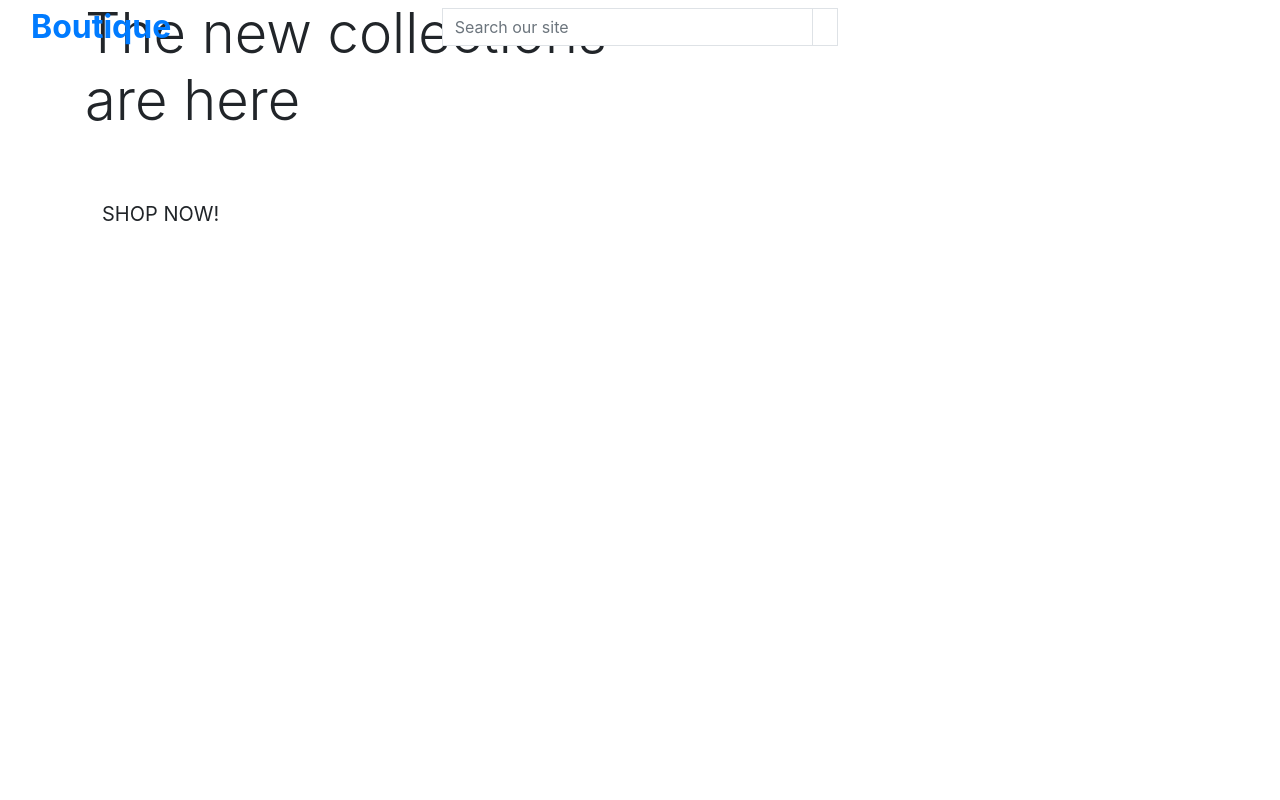
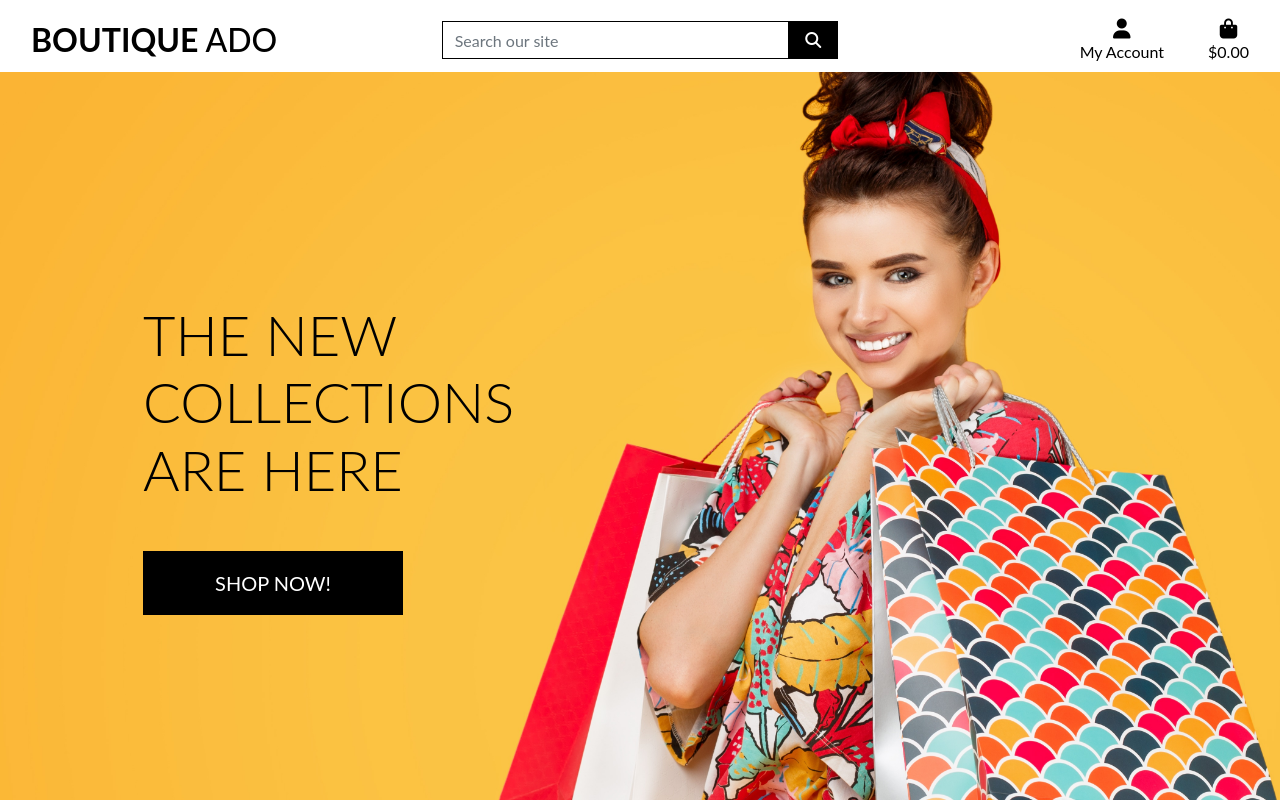
Before and after one commit to manell0/boutique_ado_v1, a Django app: page / in a window 1280 px wide. Run offline with Django 3.2, Linux system fonts and the light colour scheme; some libraries are stand-ins or nearby versions.

Commit message:
finish homepage header add css, add Font awsome and google fonts

```diff
--- a/boutique_ado/settings.py
+++ b/boutique_ado/settings.py
@@ -147,6 +147,10 @@ USE_TZ = True
 # https://docs.djangoproject.com/en/3.2/howto/static-files/
 
 STATIC_URL = '/static/'
+STATICFILES_DIRS = (os.path.join(BASE_DIR, 'static'),)
+
+MEDIA_URL = '/media/'
+MEDIA_ROOT = os.path.join(BASE_DIR, 'media')
 
 # Default primary key field type
 # https://docs.djangoproject.com/en/3.2/ref/settings/#default-auto-field
--- a/boutique_ado/urls.py
+++ b/boutique_ado/urls.py
@@ -15,10 +15,11 @@ Including another URLconf
 """
 from django.contrib import admin
 from django.urls import path, include
+from django.conf import settings
+from django.conf.urls.static import static
 
 urlpatterns = [
     path('admin/', admin.site.urls),
     path('accounts/', include('allauth.urls')),
     path('', include('home.urls')),
-
-]
+] + static(settings.MEDIA_URL, document_root=settings.MEDIA_ROOT)
--- /dev/null
+++ b/static/css/base.css
@@ -0,0 +1,81 @@
+html {
+    height: 100%;
+}
+
+body {
+    background: url('/media/homepage_background_cropped.jpg') no-repeat center center fixed;
+    background-size: cover;
+    height: calc(100vh - 164px);
+    color: #555;
+    font-family: 'Lato';
+}
+
+/* from Bulma */
+.icon {
+    align-items: center;
+    display: inline-flex;
+    justify-content: center;
+    height: 1.5rem;
+    width: 1.5rem;
+}
+
+.logo-font {
+    text-transform: uppercase;
+}
+
+.main-logo-link {
+    width: fit-content;
+}
+
+.shop-now-button {
+    background: black;
+    color: white;
+    min-width: 260px;
+}
+
+.btn-black {
+    background: black;
+    color: white;
+}
+
+.shop-now-button:hover,
+.shop-now-button:active,
+.shop-now-button:focus,
+.btn-black:hover,
+.btn-black:active,
+.btn-black:focus {
+    background: #222;
+    color: white;
+}
+
+.text-black {
+    color: #000 !important;
+}
+
+.border-black {
+    border: 1px solid black !important;
+}
+
+/* -------------------------------- Media Queries */
+
+/* Slightly larger container on xl screens */
+@media (min-width: 1200px) {
+  .container {
+    max-width: 80%;
+  }
+}
+
+/* fixed top navbar only on medium and up */
+@media (min-width: 992px) {
+    .fixed-top-desktop-only {
+        position: fixed;
+        top: 0;
+        right: 0;
+        left: 0;
+        z-index: 1030;
+    }
+
+    .header-container {
+        padding-top: 164px;
+    }
+}
--- a/templates/base.html
+++ b/templates/base.html
@@ -15,12 +15,15 @@
 
     {% block corecss %}
         <link rel="stylesheet" href="https://stackpath.bootstrapcdn.com/bootstrap/4.4.1/css/bootstrap.min.css" integrity="sha384-Vkoo8x4CGsO3+Hhxv8T/Q5PaXtkKtu6ug5TOeNV6gBiFeWPGFN9MuhOf23Q9Ifjh" crossorigin="anonymous">
+        <link href="https://fonts.googleapis.com/css2?family=Lato:ital@1&display=swap">
+        <link rel="stylesheet" href="{% static 'css/base.css' %}">
     {% endblock %}
 
     {% block extra_css %}
     {% endblock %}
 
     {% block corejs %}
+        <script src="https://kit.fontawesome.com/7435c7ef38.js" crossorigin="anonymous"></script>
         <script src="https://code.jquery.com/jquery-3.4.1.slim.min.js" integrity="sha384-J6qa4849blE2+poT4WnyKhv5vZF5SrPo0iEjwBvKU7imGFAV0wwj1yYfoRSJoZ+n" crossorigin="anonymous"></script>
         <script src="https://cdn.jsdelivr.net/npm/popper.js@1.16.0/dist/umd/popper.min.js" integrity="sha384-Q6E9RHvbIyZFJoft+2mJbHaEWldlvI9IOYy5n3zV9zzTtmI3UksdQRVvoxMfooAo" crossorigin="anonymous"></script>
         <script src="https://stackpath.bootstrapcdn.com/bootstrap/4.4.1/js/bootstrap.min.js" integrity="sha384-wfSDF2E50Y2D1uUdj0O3uMBJnjuUD4Ih7YwaYd1iqfktj0Uod8GCExl3Og8ifwB6" crossorigin="anonymous"></script>
@@ -33,14 +36,13 @@
   </head>
   <body>
     <header class="container-fluid fixed-top">
-      <div class="row">
+        <div id="topnav" class="row bg-white pt-lg-2 d-none d-lg-flex">
             <div class="col-12 col-lg-4 my-auto py-1 py-lg-0 text-center text-lg-left">
                 <a href="{% url 'home' %}" class="nav-link main-logo-link">
-            <h2 class="logo-font text-black my-0"><strong>Boutique</strong></h2>
+                    <h2 class="logo-font text-black my-0"><strong>Boutique</strong> Ado</h2>
                 </a>
             </div>
             <div class="col-12 col-lg-4 my-auto py-1 py-lg-0">
-
                 <form method="GET" action="">
                     <div class="input-group w-100">
                         <input class="form-control border border-black rounded-0" type="text" name="q" placeholder="Search our site">
@@ -56,8 +58,40 @@
             </div>
             <div class="col-12 col-lg-4 my-auto py-1 py-lg-0">
                 <ul class="list-inline list-unstyled text-center text-lg-right my-0">
-            <li class="list-inline-item dropdown"></li>
-            <li class="list-inline-item"></li>
+                    <li class="list-inline-item dropdown">
+                        <a class="text-black nav-link" href="#" id="user-options" data-toggle="dropdown" aria-haspopup="true" aria-expanded="false">
+                            <div class="text-center">
+                                <div><i class="fas fa-user fa-lg"></i></div>
+                                <p class="my-0">My Account</p>
+                            </div>
+                        </a>
+                        <div class="dropdown-menu border-0" aria-labelledby="user-options">
+                            {% if request.user.is_authenticated %}
+                                {% if request.user.is_superuser %}
+                                    <a href="" class="dropdown-item">Product Management</a>
+                                {% endif %}
+                                <a href="" class="dropdown-item">My Profile</a>
+                                <a href="{% url 'account_logout' %}" class="dropdown-item">Logout</a>
+                            {% else %}
+                                <a href="{% url 'account_signup' %}" class="dropdown-item">Register</a>
+                                <a href="{% url 'account_login' %}" class="dropdown-item">Login</a>
+                            {% endif %}
+                        </div>
+                    </li>
+                    <li class="list-inline-item">
+                        <a class="{% if grand_total %}text-info font-weight-bold{% else %}text-black{% endif %} nav-link" href="">
+                            <div class="text-center">
+                                <div><i class="fas fa-shopping-bag fa-lg"></i></div>
+                                <p class="my-0">
+                                    {% if grand_total %}
+                                        ${{ grand_total|floatformat:2 }}
+                                    {% else %}
+                                        $0.00
+                                    {% endif %}
+                                </p>
+                            </div>
+                        </a>
+                    </li>
                 </ul>
             </div>
         </div>
```
Also changed, not shown: media/homepage_background_cropped.jpg (added), static/nothing.txt (added). Lines whose indentation alone changed are shown as unchanged.
